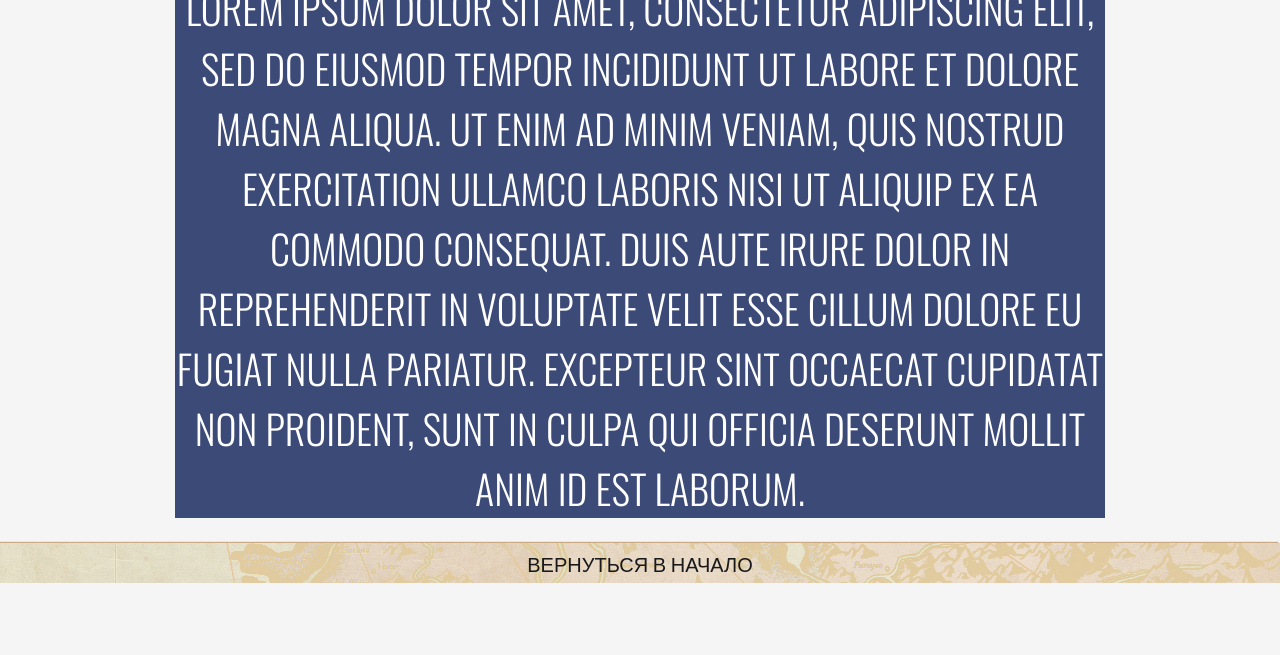
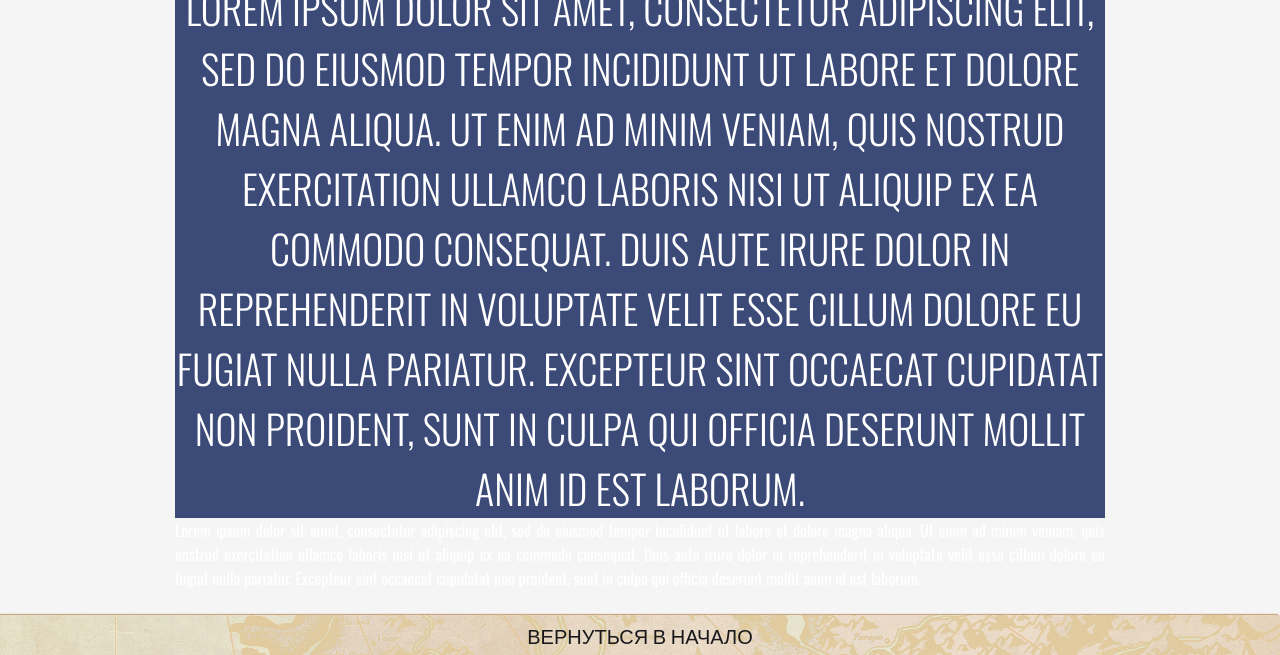
Before and after one commit to oddapple/website_for_venus.io, a plain HTML site: page family.html in a window 1280 px wide. Shown: the part 283-938 px from the top of the page. Before the commit the page ends 866 px from the top, so only its background shows below. Drawn offline with nearby package versions, Linux system fonts and the light colour scheme; a script that the page names is missing.

Commit message:
fam page fix test-2

```diff
--- a/family.html
+++ b/family.html
@@ -49,6 +49,10 @@
       laboris nisi ut aliquip ex ea commodo consequat. Duis aute irure dolor in reprehenderit in voluptate velit
       esse cillum dolore eu fugiat nulla pariatur. Excepteur sint occaecat cupidatat non proident, sunt in culpa
       qui officia deserunt mollit anim id est laborum.</h2>
+      <p>Lorem ipsum dolor sit amet, consectetur adipiscing elit, sed do eiusmod tempor incididunt ut labore et dolore
+        magna aliqua. Ut enim ad minim veniam, quis nostrud exercitation ullamco laboris nisi ut aliquip ex ea commodo
+        consequat. Duis aute irure dolor in reprehenderit in voluptate velit esse cillum dolore eu fugiat nulla pariatur.
+        Excepteur sint occaecat cupidatat non proident, sunt in culpa qui officia deserunt mollit anim id est laborum.</p>
 
   </main>
 
```
